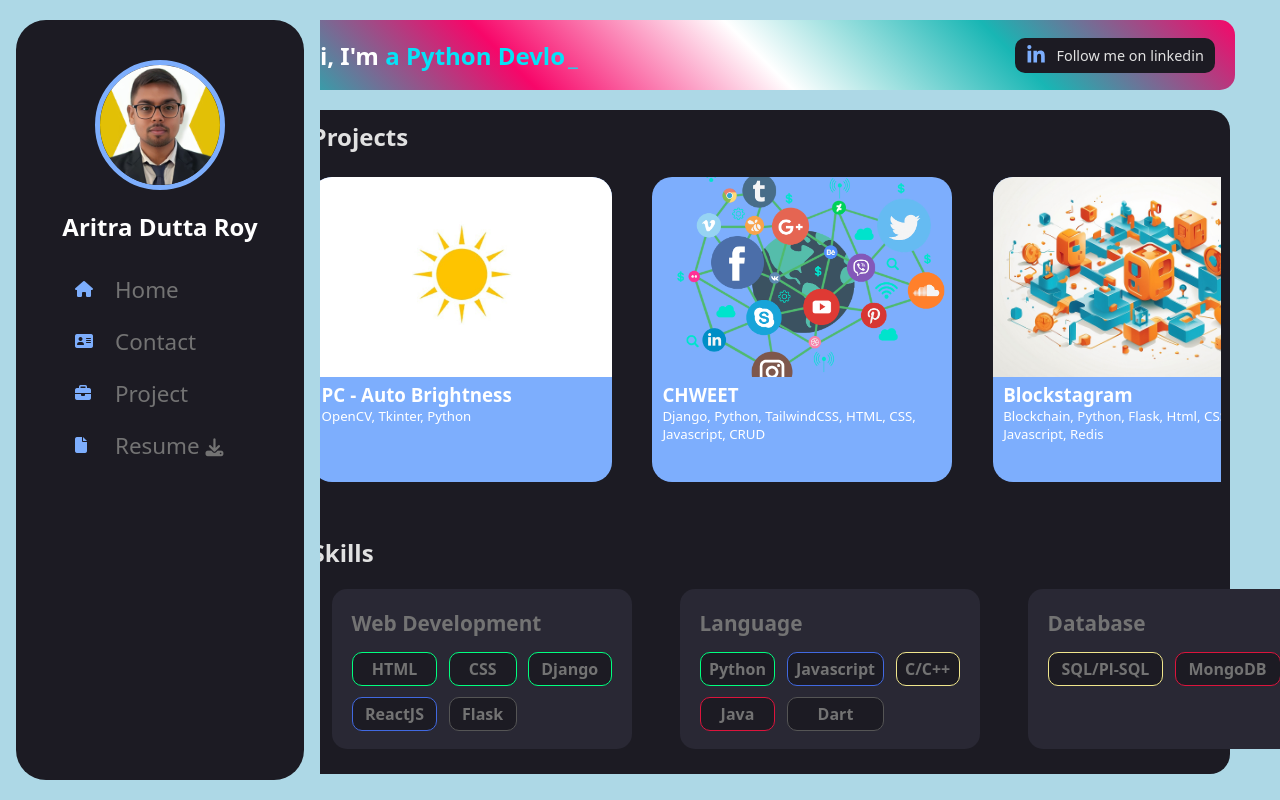
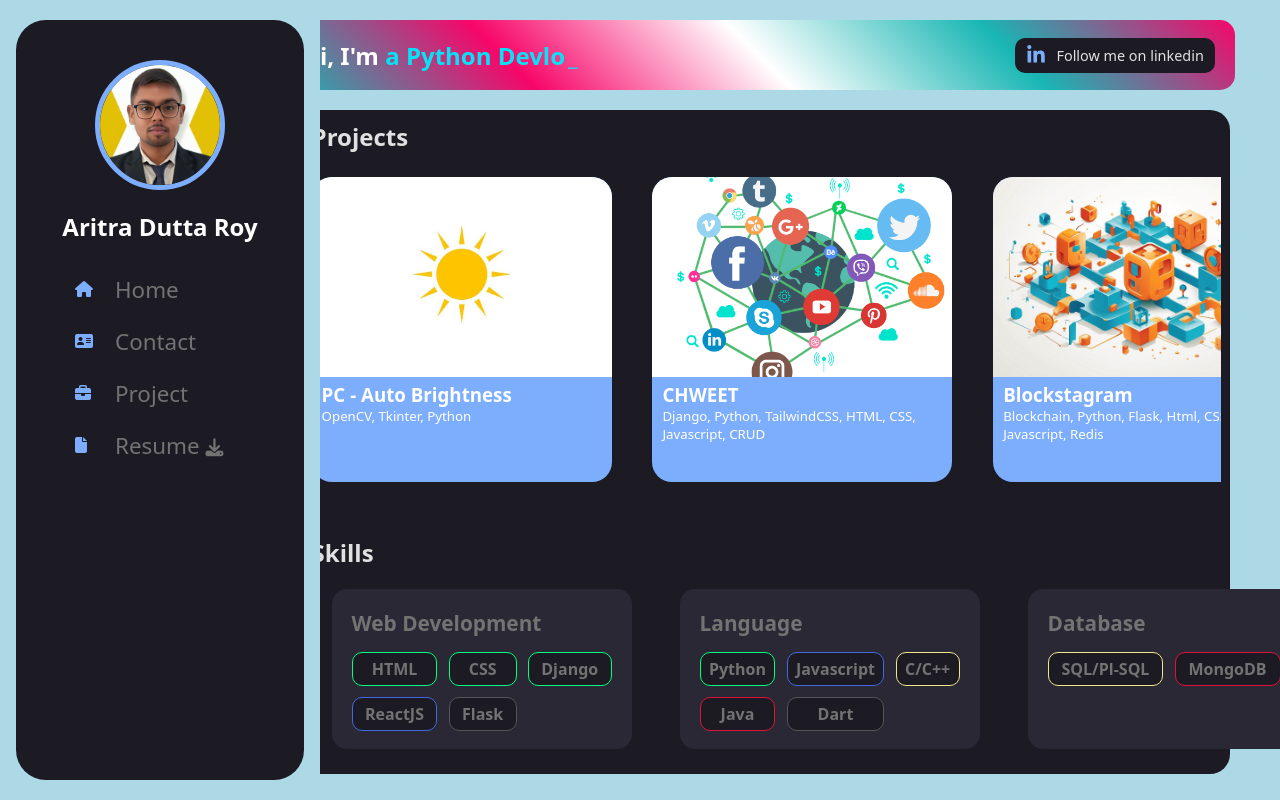
Before and after one commit to Aritra-1261/portfolio, a React (Vite) app: page / in a window 1280 px wide. Shown: the top 800 px of the page. Built offline with nearby package versions, Linux system fonts and the light colour scheme.

Commit message:
Update index.css

```diff
--- a/index.css
+++ b/index.css
@@ -5,7 +5,7 @@
   --border-blue: #7daefd;
   --dark-text: #737373;
   --white: #e1e1e1;
-  --pure-white: #fffff;
+  --pure-white: #ffffff;
 }
 * {
   margin: 0;
```
